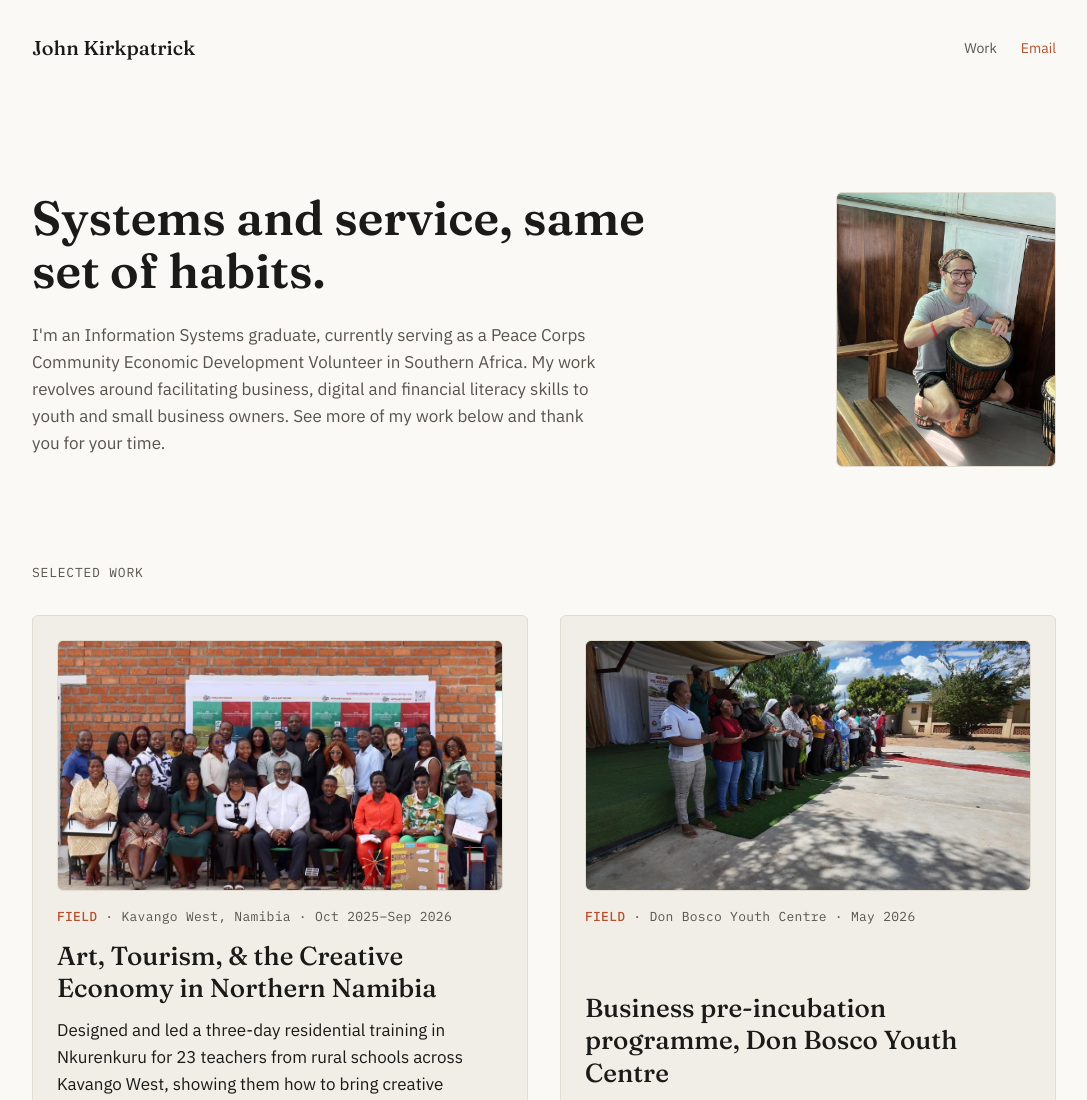
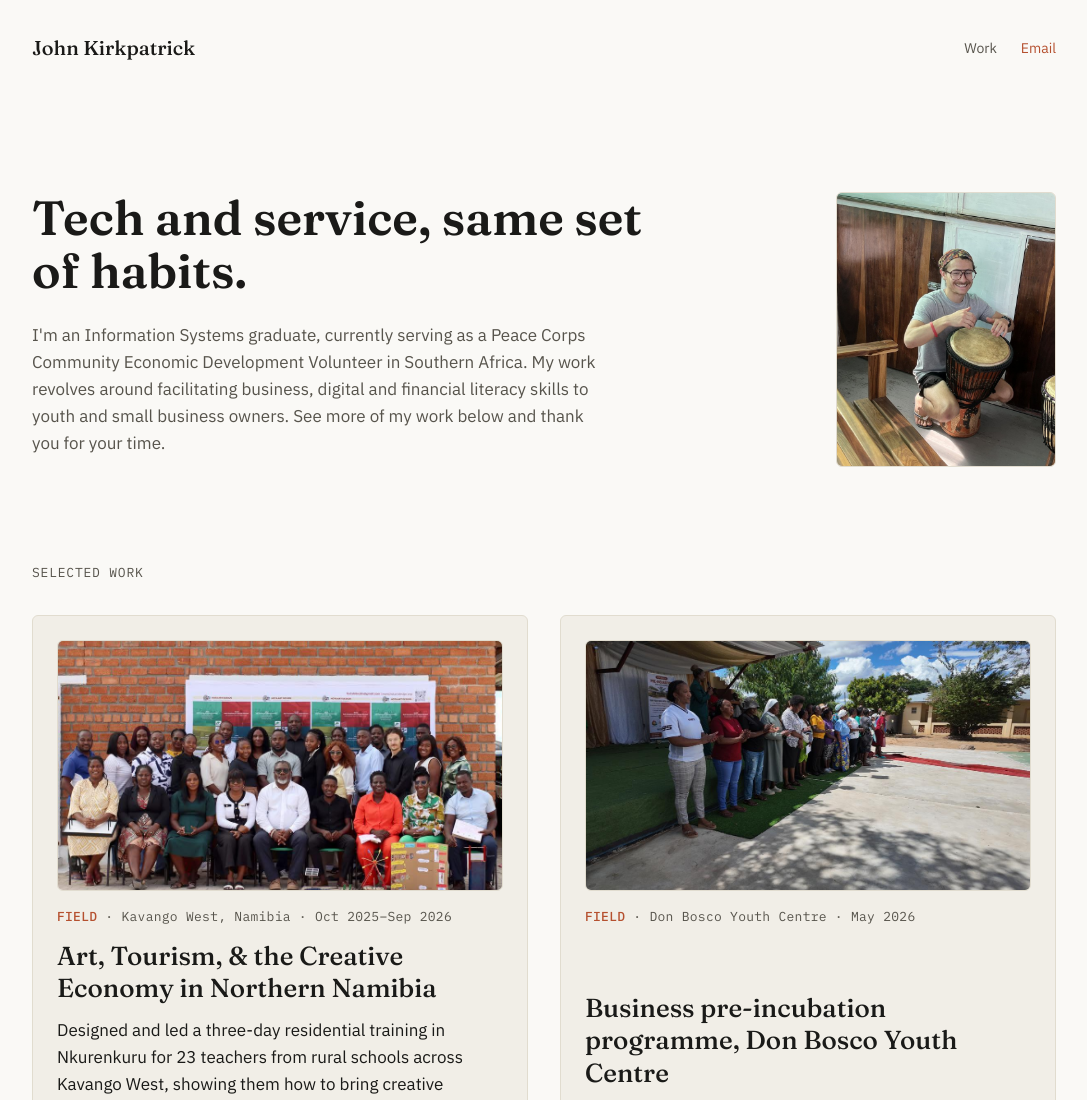
Before and after one commit to jleok/johnleokirkpatrick.com, a plain HTML site: page index.html in a window 1280 px wide. Shown: the top 1100 px of the page, without its empty margins (96-1183 px from the left). Drawn offline with Linux system fonts and the light colour scheme.

```diff
--- a/index.html
+++ b/index.html
@@ -22,10 +22,12 @@
   <section class="intro">
     <div class="wrap intro-inner">
       <div class="measure">
-        <h1>Systems and service, same set of habits.</h1>
+        <h1>Tech and service, same set of habits.</h1>
         <p>
           I'm an Information Systems graduate, currently serving as a Peace Corps Community Economic
-          Development Volunteer in Southern Africa. My work revolves around facilitating business, digital and financial literacy skills to youth and small business owners. See more of my work below and thank you for your time.
+          Development Volunteer in Southern Africa. My work revolves around
+          facilitating business, digital and financial literacy skills to youth and small business owners.
+          See more of my work below and thank you for your time.
         </p>
       </div>
 
```
